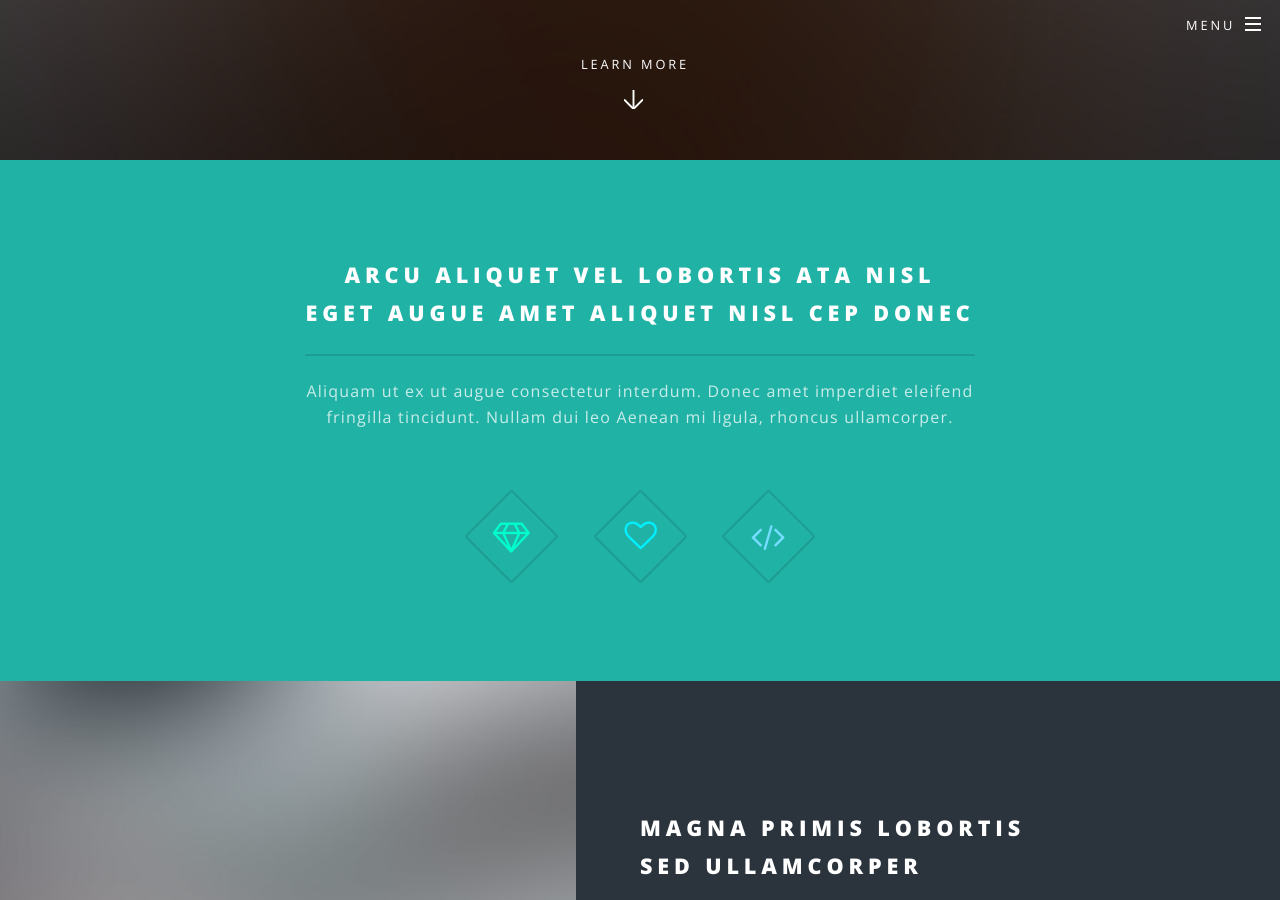
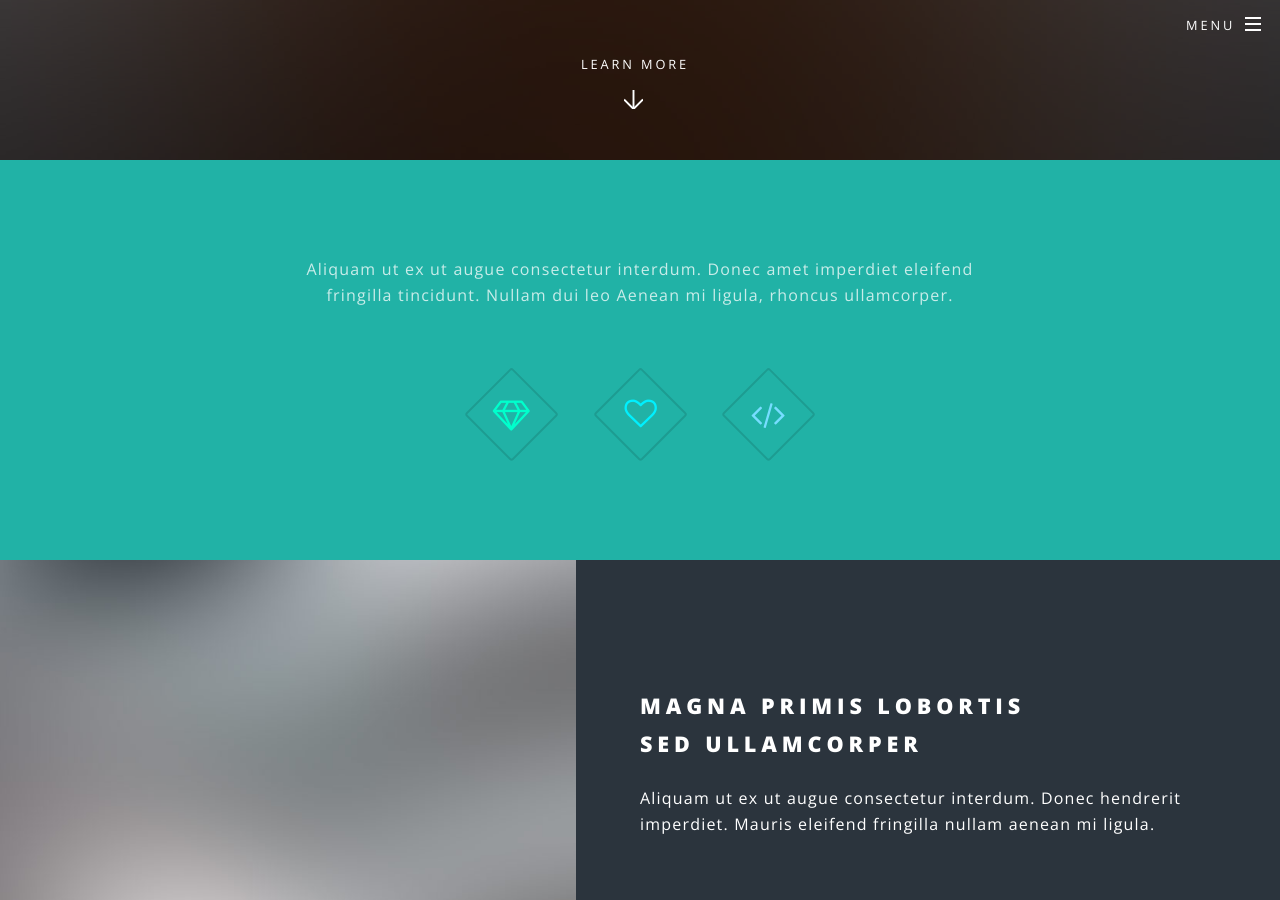
Before and after one commit to stackbit-projects/mustard-seed-81e5e, a Jekyll site: the page built from index.html, in a window 1280 px wide and 900 px high, scrolled down 740 px. Built offline with Jekyll 4.4.1, drawn with Linux system fonts in a browser that asks for light colours.

Commit message:
index.html: changed

```diff
--- a/index.html
+++ b/index.html
@@ -17,8 +17,8 @@ layout: landing
 					<section id="one" class="wrapper style1 special">
 						<div class="inner">
 							<header class="major">
-								<h2>Arcu aliquet vel lobortis ata nisl<br />
-								eget augue amet aliquet nisl cep donec</h2>
+								<!-- <h2>Arcu aliquet vel lobortis ata nisl<br />
+								eget augue amet aliquet nisl cep donec</h2> -->
 								<p>Aliquam ut ex ut augue consectetur interdum. Donec amet imperdiet eleifend<br />
 								fringilla tincidunt. Nullam dui leo Aenean mi ligula, rhoncus ullamcorper.</p>
 							</header>
```
